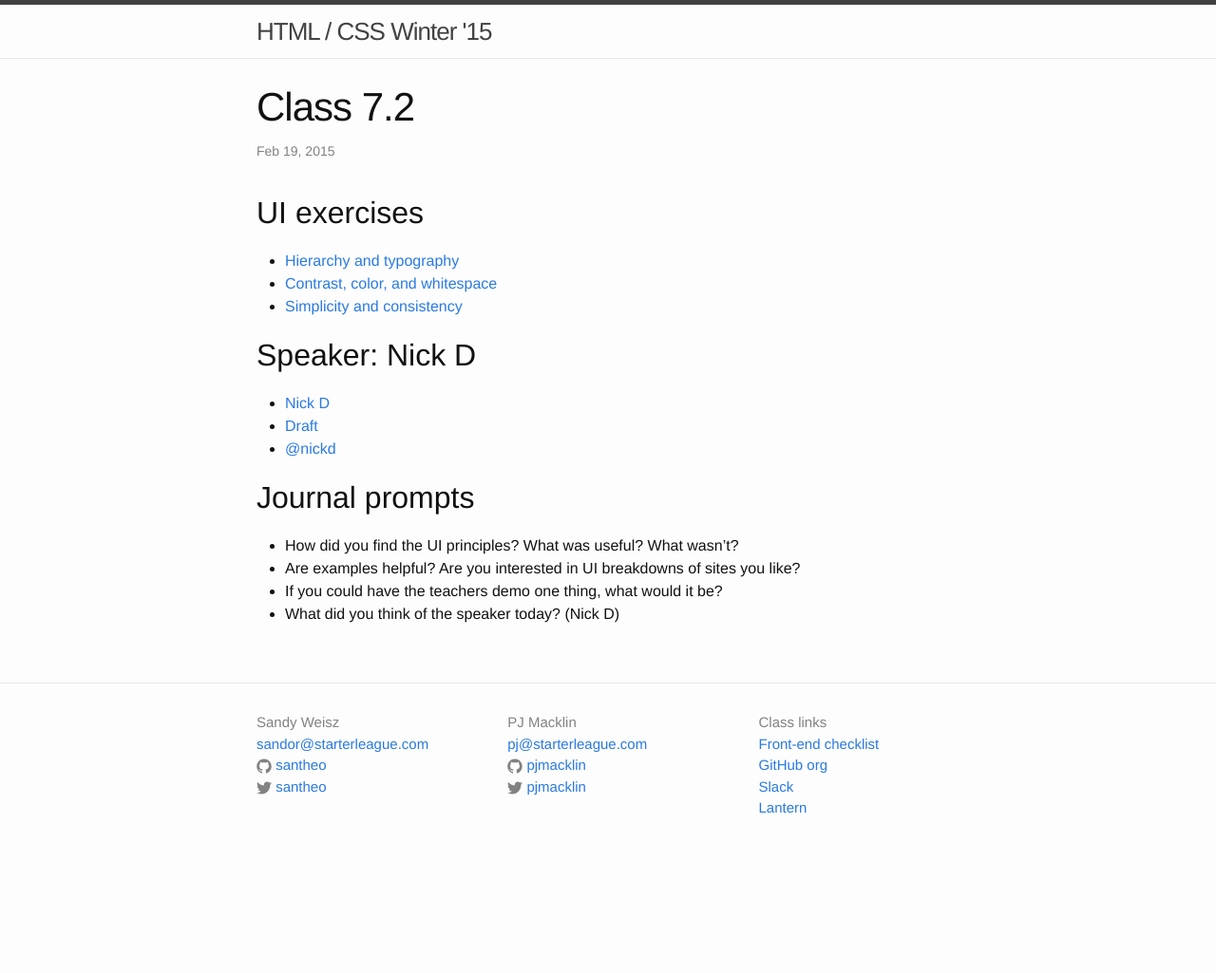
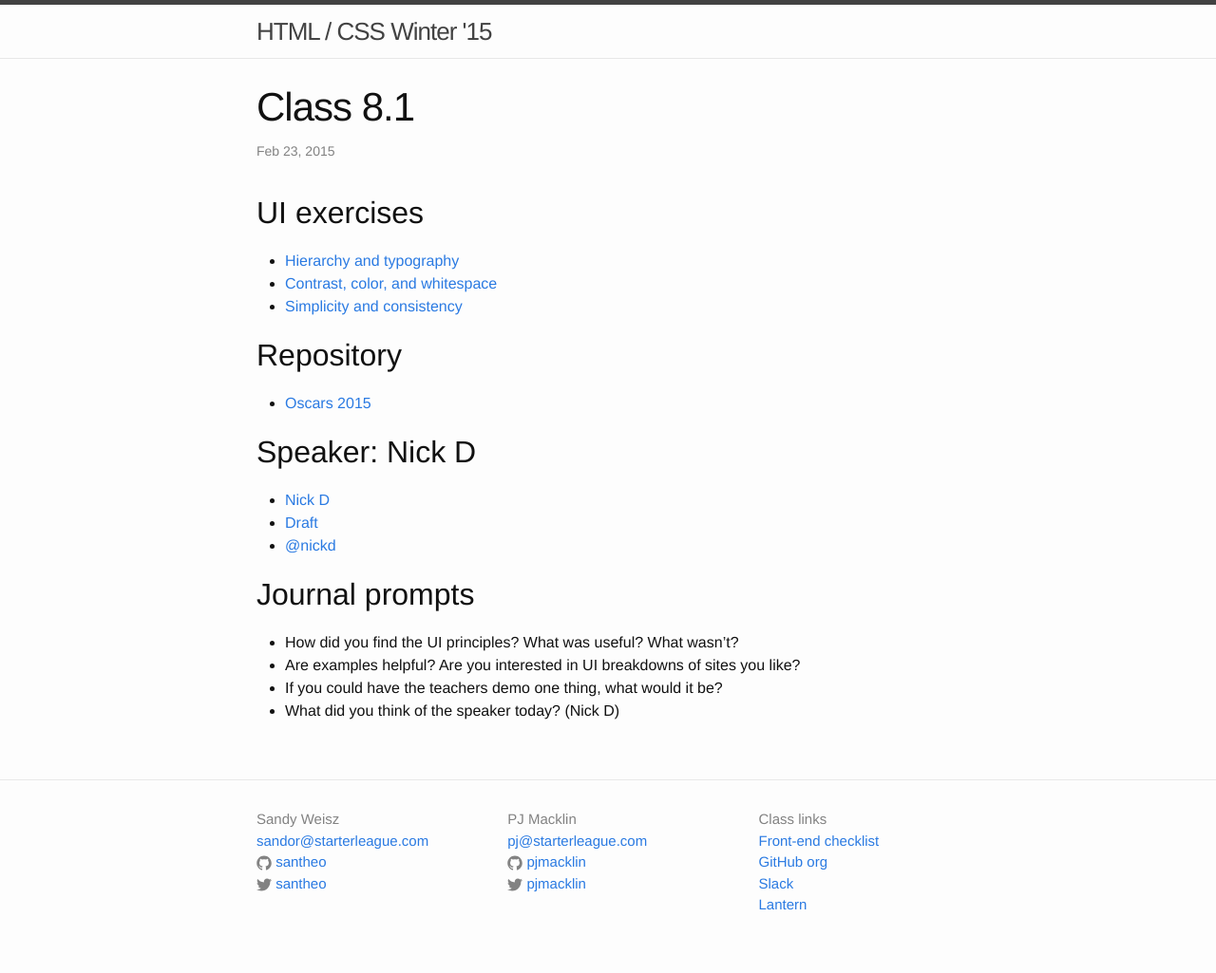
Before and after one commit to tsl-html-css/tsl-html-css.github.io, a Jekyll site: the page built from _posts/2015-02-19-8.1.md, in a window 1280 px wide. Shown: the whole page at 95% size. Built offline with Jekyll 4.4.1, drawn with Linux system fonts in a browser that asks for light colours; before the commit the page ends 923 px from its top, so only the background shows below that.

Commit message:
Updating 8.1 class page.

```diff
--- a/_posts/2015-02-19-7.2.md
+++ b/_posts/2015-02-19-8.1.md
@@ -1,7 +1,7 @@
 ---
 layout: post
-title:  "Class 7.2"
-date:   2015-02-19 00:00:00
+title:  "Class 8.1"
+date:   2015-02-23 00:00:00
 categories: class
 ---
 
@@ -10,6 +10,9 @@ categories: class
 * [Contrast, color, and whitespace](http://jsbin.com/gasozitosa/1/edit)
 * [Simplicity and consistency](http://jsbin.com/gasozitosa/1/edit)
 
+
+## Repository
+* [Oscars 2015](http://github.com/tsl-html-css/oscars-2015)
 
 ## Speaker: Nick D
 * [Nick D](http://nickd.org/)
```
